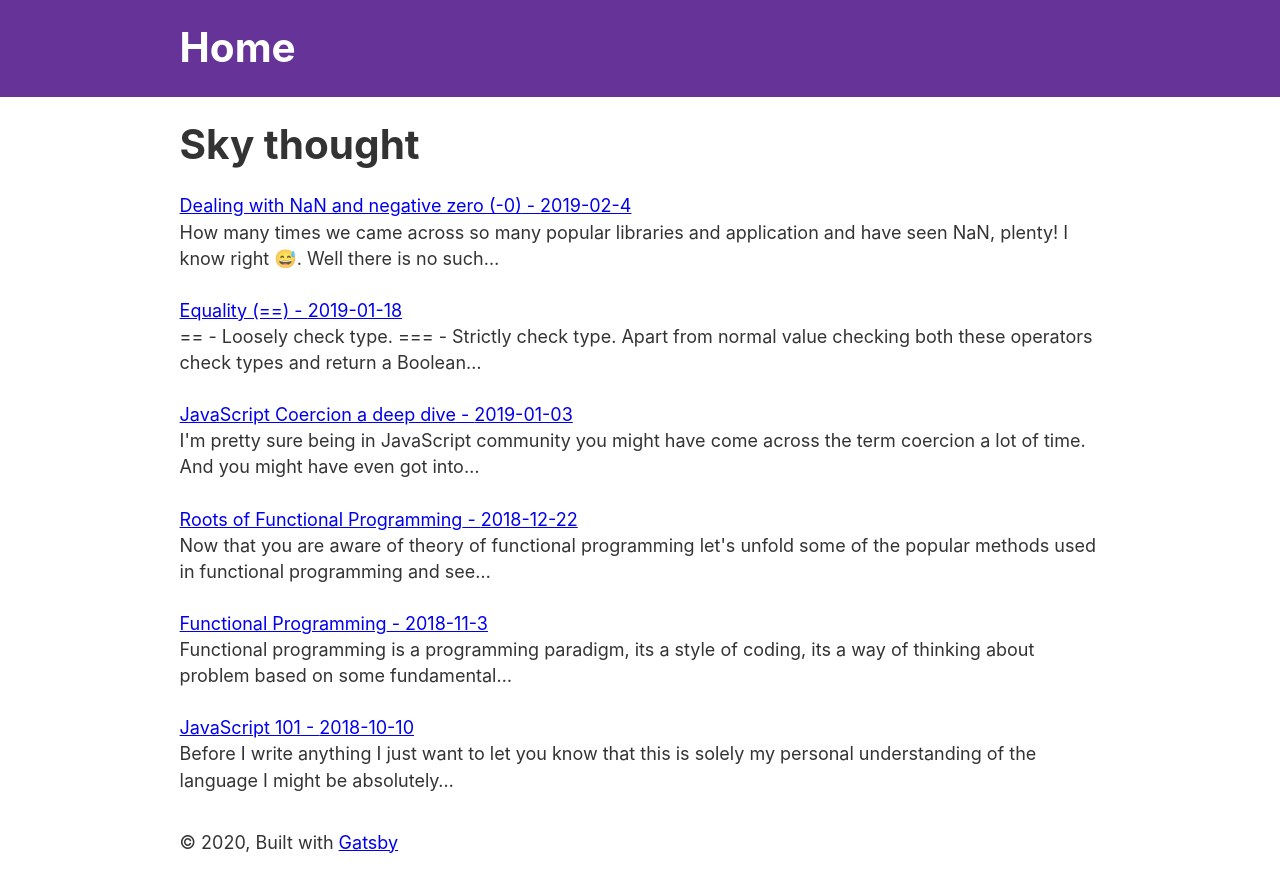
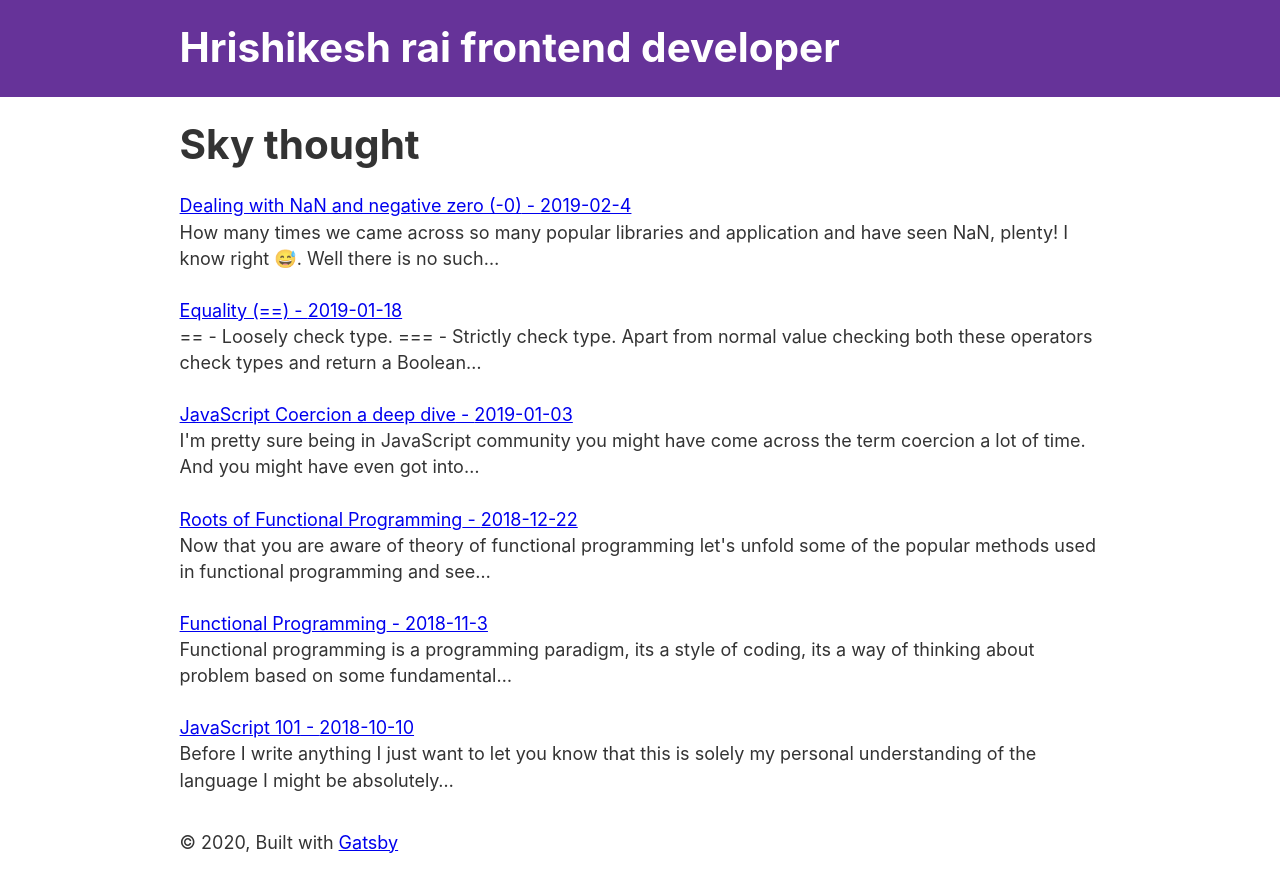
Before and after one commit to SskYwaLkeR/my-blog, a Gatsby site: page / in a window 1280 px wide. Built offline with nearby package versions, Linux system fonts and the light colour scheme; Gatsby itself is replaced by a stand-in of ours.

Commit message:
personalised website

```diff
--- a/gatsby-config.js
+++ b/gatsby-config.js
@@ -1,6 +1,6 @@
 module.exports = {
   siteMetadata: {
-    title: `Home`,
+    title: `Hrishikesh rai frontend developer`,
     description: `Personal blog by Hrishikesh. Here I write my understanding of javscript and frameworks around it.`,
     author: `Hrishikesh rai`,
   },
--- a/src/pages/index.js
+++ b/src/pages/index.js
@@ -7,7 +7,7 @@ import SEO from "../components/seo"
 export default ({ data }) => {
   return (
     <Layout>
-      <SEO title="Home" />
+      <SEO title="Blog" />
       <div>
         <h1>Sky thought</h1>
         {data.allMarkdownRemark.edges.map(({ node }) => (
```
